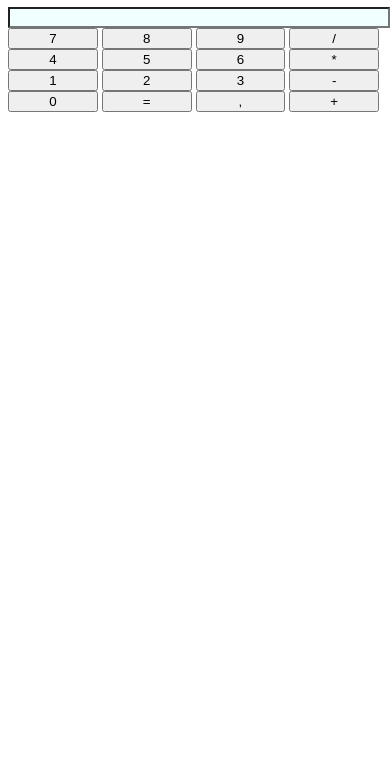
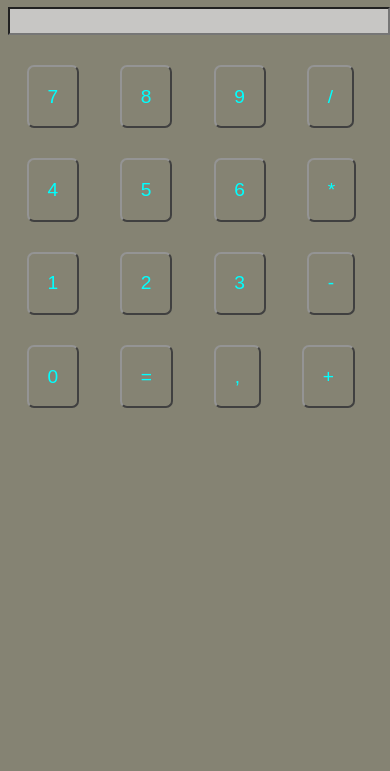
Before and after one commit to plehr/CROSS_Taschenrechner, a website: page www/index.html in a window 390 px wide. Shown: the part 73-844 px from the top of the page. Drawn offline with Linux system fonts and the light colour scheme; some packages are replaced by stand-ins of ours.

Commit message:
added layout... sorry it's ugly

```diff
--- a/www/css/calc.css
+++ b/www/css/calc.css
@@ -1,12 +1,42 @@
-.row{
-width: 100%;
+html {
+    background-color: rgb(133, 131, 115);
 }
+
+h1 {
+    color: rgb(146, 223, 32)
+}
+
+input {
+    font-size: larger;
+    background-color: rgb(133, 131, 115);
+    color: rgb(238, 12, 12);
+    text-align: right;
+    margin-bottom: 30px;
+}
+input[type="text"], textarea {
+
+    background-color : #d1d1d1df;
+
+  }
+
+.row {
+    width: 100%;
+}
+
 button {
-    width: 24%;
+    /* width: 24%; */
+    font-size: 120%;
+    margin-right: 5%;
+    margin-left: 5%;
+    margin-bottom: 30px;
+    padding: 5%;
+    background-color: rgb(133, 131, 115);
+    border: 1%;
+    border-color: rgb(148, 148, 148);
+    border-radius: 7px;
+    color:aqua
 }
+
 input {
     background-color: azure;
 }
-app {
-    background-color: black;
-}
--- a/www/js/index.js
+++ b/www/js/index.js
@@ -21,7 +21,7 @@ function init() {
 }
 
 function sum() {
-    console.log("Ich berechne: " + field_input.value + " und komme auf das Ergebnis: " + eval(field_input.value))
+    console.log("Ich berechne: " + field_input.value + " und komme auf das Ergebnis: " + eval(field_input.value));
     return eval(field_input.value)
 }
 
```
